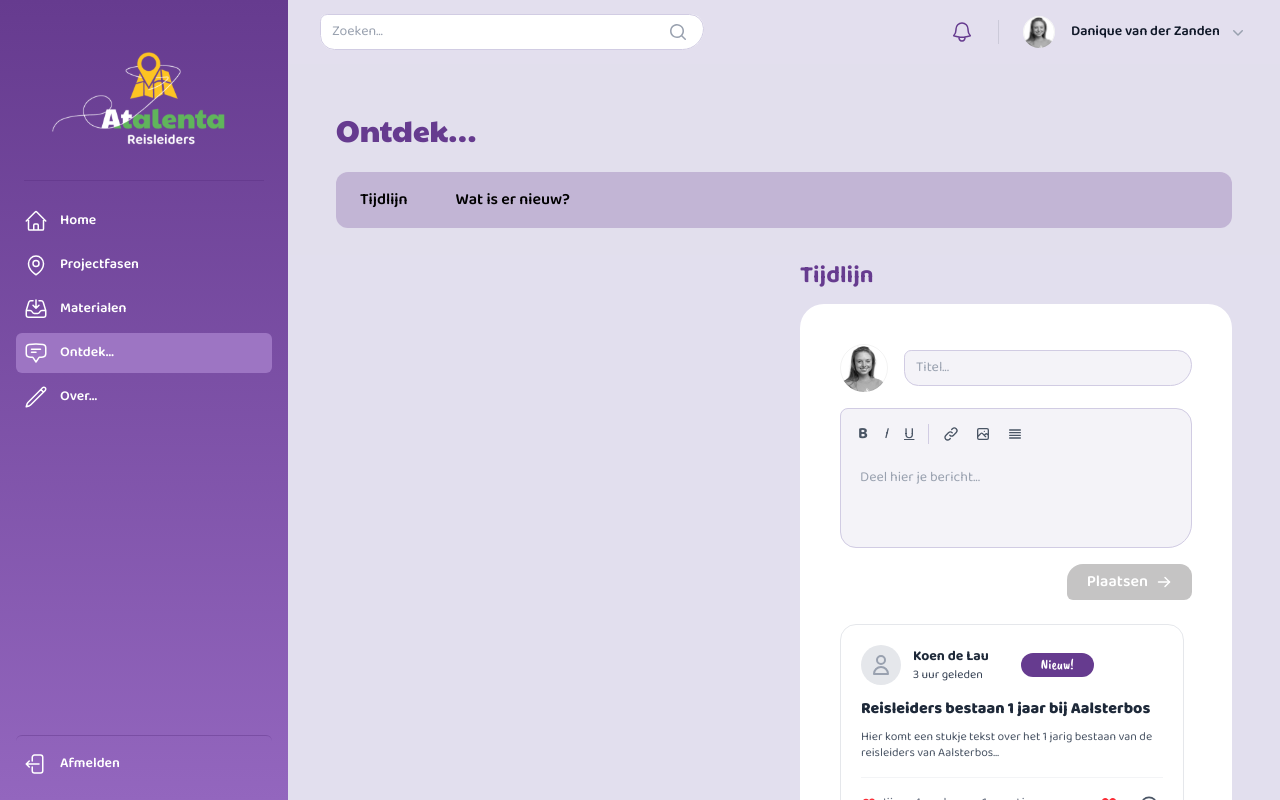
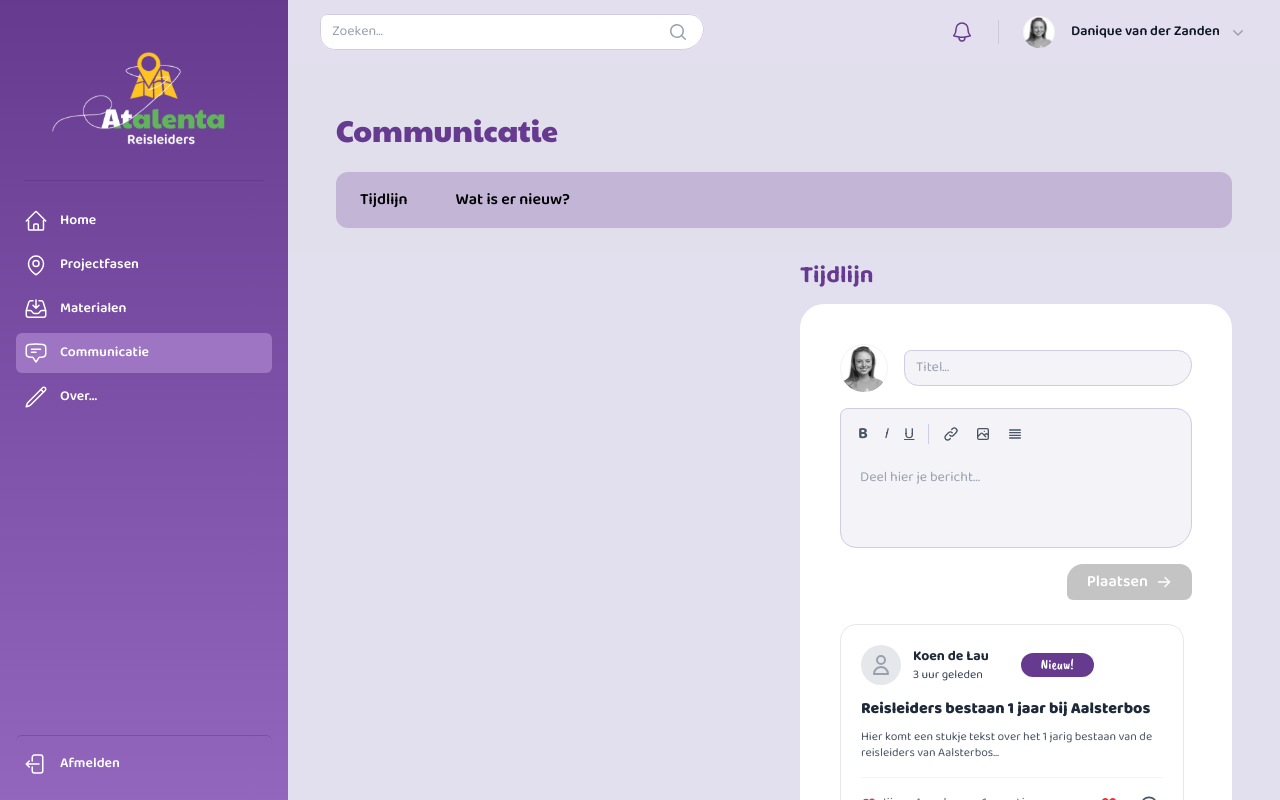
Before and after one commit to Daniquevdzanden/reisleiders, a Next.js app: page /ontdek in a window 1280 px wide. Built offline with nearby package versions, Linux system fonts and the light colour scheme.

Commit message:
Aanpassingen op basis van 'code review'

```diff
--- a/app/(auth)/login/page.js
+++ b/app/(auth)/login/page.js
@@ -42,7 +42,7 @@ export default function Inloggen() {
                   name="gebruikersnaam"
                   placeholder="gebruikersnaam@atalenta.nl" // Voorbeeld placeholder
                   type="text" // Tekstveld
-                  required={false} // Niet verplicht om te vullen
+                  // Niet verplicht om te vullen
                   autoComplete="username" // Browser kan gebruikersnaam onthouden
                   className="sm:text-sm placeholder:text-gray-400"
                 />
@@ -64,7 +64,7 @@ export default function Inloggen() {
                   name="wachtwoord"
                   placeholder="wachtwoord" // Placeholder tekst
                   type="password" // Vult het veld met sterretjes i.p.v. echte tekst
-                  required={false} // Niet verplicht om te vullen
+                  // Niet verplicht om te vullen
                   disabled={false} // Het veld is actief
                   autoComplete="current-password" // Browser kan wachtwoord onthouden
                 />
--- a/app/(main)/home/page.js
+++ b/app/(main)/home/page.js
@@ -3,6 +3,7 @@ import Tijdlijn from "@/components/Tijdlijn"; // De tijdlijn met activiteiten of
 import Goedemorgen from "@/components/Goedemorgen"; // Welkomstbericht (bijv. "Goedemorgen Danique")
 import MijnFavorieten from "@/components/MijnFavorieten"; // Component met favoriete items van de gebruiker
 import Nieuws from "@/components/Nieuws"; // Component met nieuwsitems
+const username = "Danique";
 
 export default function Home() {
   return (
@@ -12,7 +13,7 @@ export default function Home() {
       <div className="grid grid-rows-5 h-full">
         {/* Bovenste deel: Goedemorgen bericht */}
         <div className="row-span-1 px-4 py-2 h-full">
-          <Goedemorgen name="Danique" />{" "}
+          <Goedemorgen name={username} />{" "}
           {/* Geeft een welkomsbericht weer met naam */}
         </div>
 
--- a/app/(main)/materialen/page.js
+++ b/app/(main)/materialen/page.js
@@ -293,6 +293,11 @@ export default function Materialen() {
 
       {/* Materialen blokken */}
       <div className="mt-4 grid grid-cols-1 md:grid-cols-3 gap-x-8 gap-y-16">
+        {paginatedMaterials.length === 0 && (
+          <p className="col-span-full text-center text-gray-500">
+            Geen resultaten gevonden.
+          </p>
+        )}
         {paginatedMaterials.map((item) => (
           <div
             key={item.id}
--- a/app/(main)/ontdek/page.js
+++ b/app/(main)/ontdek/page.js
@@ -1,12 +1,14 @@
 import Tijdlijn from "@/components/Tijdlijn"; // Import van de Tijdlijn component
 import Link from "next/link"; // Import voor interne navigatie
 
-export default function Ontdekken() {
+export default function Communicatie() {
   return (
     <div className="flex flex-col min-h-screen">
       {/* Pagina titel */}
       <div className="mx-4 mt-4 mb-4">
-        <h1 className="text-3xl font-paytone text-atalenta-paars">Ontdek…</h1>
+        <h1 className="text-3xl font-paytone text-atalenta-paars">
+          Communicatie
+        </h1>
       </div>
 
       {/* Paarse mini header-balk met knoppen voor subpagina's */}
--- a/app/(main)/profiel/page.js
+++ b/app/(main)/profiel/page.js
@@ -1,3 +1,5 @@
 export default function Profiel() {
   return <>Profiel</>;
 }
+
+// TODO: Pagina invullen met componenten of content
--- a/app/(main)/projectfasen/page.js
+++ b/app/(main)/projectfasen/page.js
@@ -1,3 +1,5 @@
 export default function Projectfasen() {
   return <>Projectfasen</>;
 }
+
+// TODO: Pagina invullen met componenten of content
--- a/components/Sidenav.js
+++ b/components/Sidenav.js
@@ -37,7 +37,11 @@ const navigation = [
   { name: "Home", href: "/home", icon: HomeIcon },
   { name: "Projectfasen", href: "/projectfasen", icon: MapPinIcon },
   { name: "Materialen", href: "/materialen", icon: InboxArrowDownIcon },
-  { name: "Ontdek...", href: "/ontdek", icon: ChatBubbleBottomCenterTextIcon },
+  {
+    name: "Communicatie",
+    href: "/ontdek",
+    icon: ChatBubbleBottomCenterTextIcon,
+  },
   { name: "Over...", href: "/over", icon: PencilIcon },
 ];
 
--- a/components/Tijdlijn.js
+++ b/components/Tijdlijn.js
@@ -13,8 +13,9 @@ import Image from "next/image";
  * - Uitschuifbare content en commentaarveld
  */
 export default function Tijdlijn() {
-  // --- STATE MANAGEMENT ---
-  // Posts array
+  // ==================================================
+  // STATE: POSTS DATA
+  // ==================================================
   const [posts, setPosts] = useState([
     {
       id: 1,
@@ -99,18 +100,28 @@ export default function Tijdlijn() {
     },
   ]);
 
+  // ==================================================
+  // STATE: UI / INTERACTIE
+  // ==================================================
+
   // Open/close state van het commentaar veld
   const [openCommentPostId, setOpenCommentPostId] = useState(null);
+  const [expandedPostIds, setExpandedPostIds] = useState([]);
+  // ==================================================
+  // STATE: INPUTS
+  // ==================================================
+  const [newTitle, setNewTitle] = useState("");
+  const [newContent, setNewContent] = useState("");
   const [commentText, setCommentText] = useState("");
   // Posts die zijn uitgeklapt (volledige content)
-  const [expandedPostIds, setExpandedPostIds] = useState([]);
-  // Inputs voor nieuwe post
-  const [newTitle, setNewTitle] = useState("");
-  const [newContent, setNewContent] = useState("");
 
   // --- FUNCTIES ---
 
   // Like toggle
+
+  // ==================================================
+  // HANDLERS: POSTS
+  // ==================================================
 
   const handleLikeToggle = (postId) => {
     setPosts(
@@ -126,7 +137,9 @@ export default function Tijdlijn() {
       })
     );
   };
-
+  // ==================================================
+  // HANDLERS: COMMENTS
+  // ==================================================
   // Open of sluit commentaarveld
   const toggleCommentArea = (postId) => {
     setOpenCommentPostId(openCommentPostId === postId ? null : postId);
@@ -165,7 +178,9 @@ export default function Tijdlijn() {
         : [...prev, postId]
     );
   };
-
+  // ==================================================
+  // HANDLERS: NIEUWE POST
+  // ==================================================
   // Nieuwe post toevoegen
   const handlePostSubmit = () => {
     if (!newTitle.trim() && !newContent.trim()) return;
@@ -189,13 +204,18 @@ export default function Tijdlijn() {
     setNewContent("");
   };
 
+  // ==================================================
+  // RENDER
+  // ==================================================
   // --- RENDER ---
   return (
     <div className="w-full">
       <h1 className="text-1xl md:text-2xl font-baloo text-atalenta-paars mb-3 font-bold">
         Tijdlijn
       </h1>
-
+      {/* ==================================================
+          POST AANMAKEN
+      ================================================== */}
       {/* Post Creation Area */}
       <div className="mb-6 overflow-hidden rounded-3xl bg-white p-8 md:p-10">
         {/* Title Input Row */}
@@ -290,7 +310,9 @@ export default function Tijdlijn() {
             className="w-full px-5 py-2 min-h-20 resize-none bg-transparent focus:outline-none text-gray-900 placeholder:text-gray-400 text-sm"
           />
         </div>
-
+        {/* ==================================================
+            POSTS LIJST
+        ================================================== */}
         {/* Post Button */}
         <div className="flex justify-end mt-4">
           <Button
@@ -303,6 +325,12 @@ export default function Tijdlijn() {
         {/* --- POSTS LIST --- */}
         <div className="mt-6 ">
           <div className="overflow-y-auto max-h-125 space-y-4 pr-2 scrollbar-thin scrollbar-thumb-[#D1CCE3] scrollbar-track-transparent">
+            {/* 👇 FALLBACK bij geen posts */}
+            {posts.length === 0 && (
+              <p className="text-center text-gray-400 py-6">
+                Nog geen berichten geplaatst.
+              </p>
+            )}
             {posts.map((post) => (
               <div
                 key={post.id}
```
